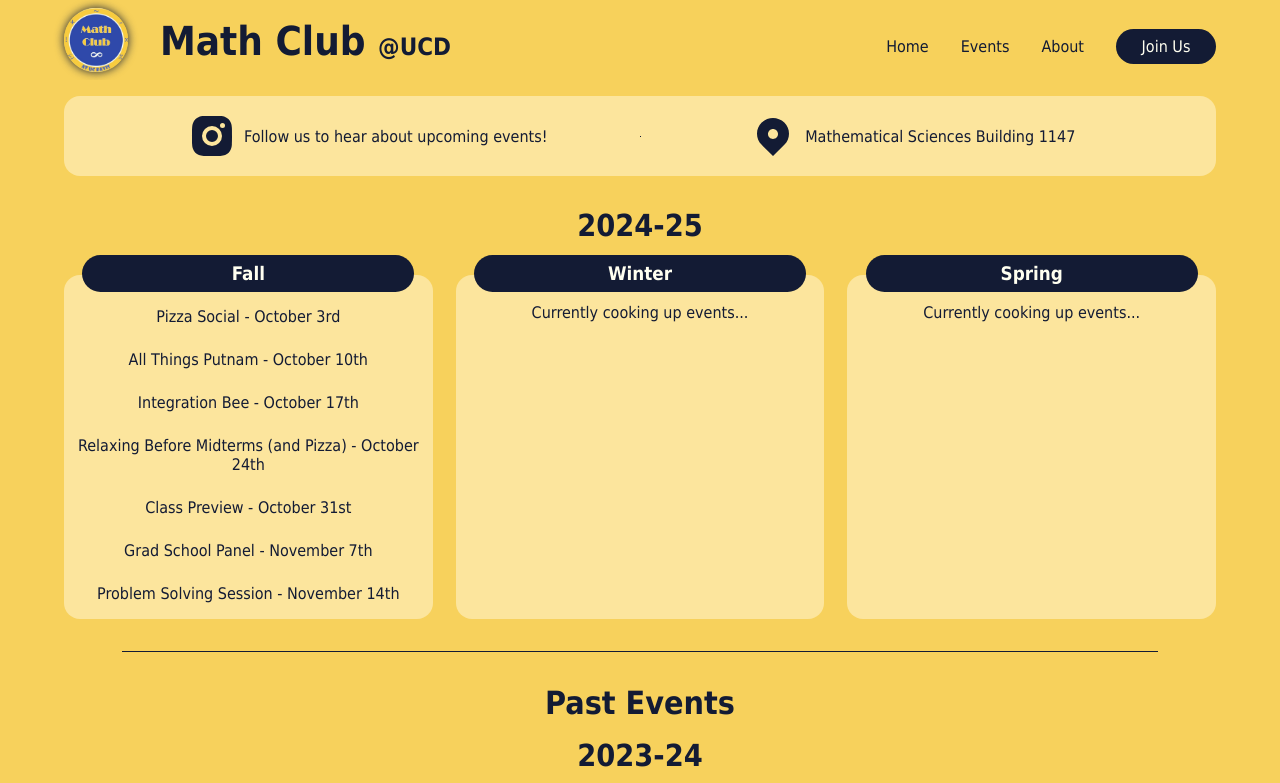
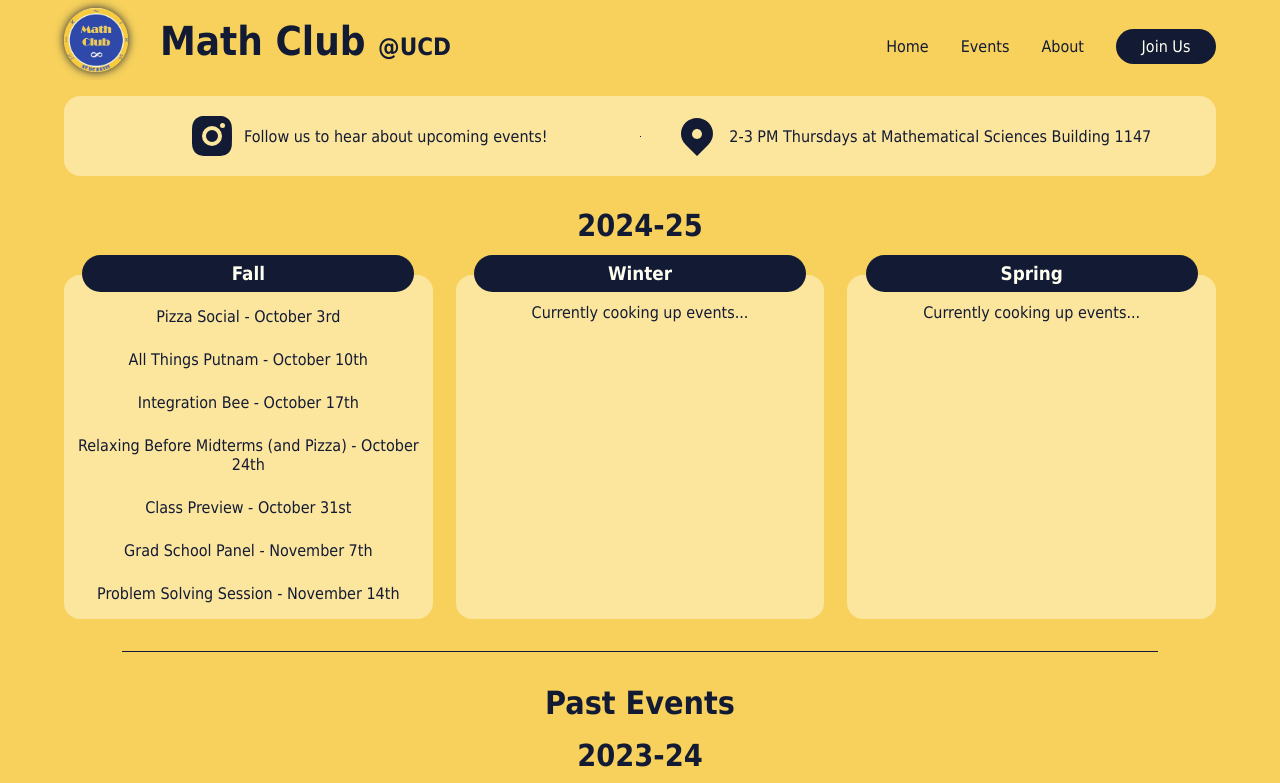
Before and after one commit to JayJ104/mathclub, a Next.js app: page /events in a window 1280 px wide. Shown: the top 783 px of the page. Built offline with nearby package versions, Linux system fonts and the light colour scheme.

Commit message:
Update events.js

```diff
--- a/src/pages/events.js
+++ b/src/pages/events.js
@@ -39,7 +39,7 @@ export default function Events() {
             href="https://goo.gl/maps/y5TVTLNSFkETC6GP6"
           >
             <TiLocation />
-            <p>Mathematical Sciences Building 1147 </p>
+            <p>2-3 PM Thursdays at Mathematical Sciences Building 1147</p>
           </a>
         </div>
       </div>
```
